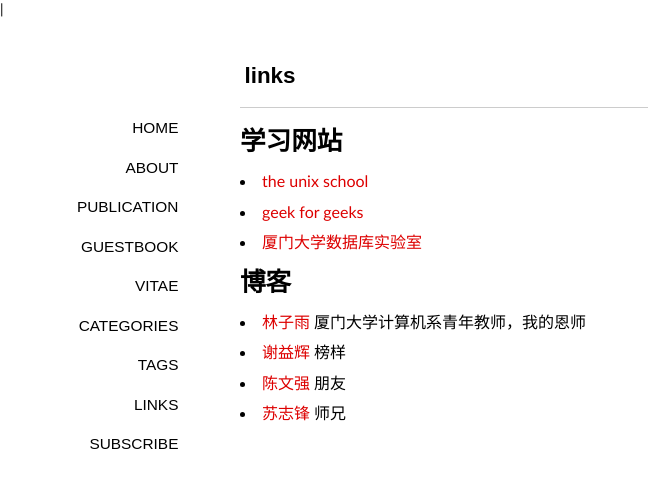
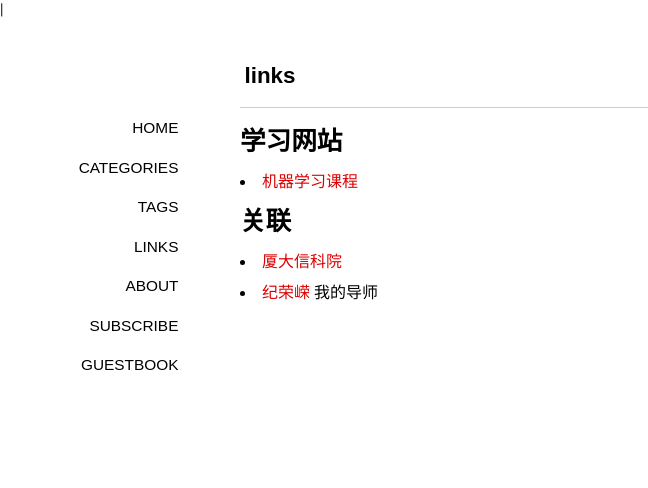
Before and after one commit to PianoCat/PianoCat.github.io, a Jekyll site: the page built from links/index.md, in a window 1280 px wide. Shown: the top 488 px of the page, without its empty margins (0-648 px from the left). Built offline with Jekyll 4.4.1, drawn with Linux system fonts in a browser that asks for light colours; some web fonts are replaced; Markdown is read by kramdown in place of the engine named in the settings; comment, search, counter and statistics services are not loaded.

Commit message:
博客修改

```diff
--- a/_layouts/default.html
+++ b/_layouts/default.html
@@ -20,14 +20,12 @@
 
         <nav>
         <span><a title="home page" class="" href="{{ site.url }}/">home</a></span>
-        <span><a title="about" class="" href="{{ site.url }}/about/">about</a></span>
-        <span><a title="publication" class="" href="{{ site.url }}/publication/">publication</a></span>
-        <span><a title="guestbook" class="" href="{{ site.url }}/guestbook/">guestbook</a></span>
-        <span><a title="vitae" class="" href="{{ site.url }}/vitae/">vitae</a></span>
         <span><a title="categories" class="" href="{{ site.url }}/categories/">categories</a></span>
         <span><a title="tags" class="" href="{{ site.url }}/tags/">tags</a></span>
         <span><a title="links" class="" href="{{ site.url }}/links/">links</a></span>
+		<span><a title="about" class="" href="{{ site.url }}/about/">about</a></span>
         <span><a title="subscribe by RSS" class="" href="http://feed.feedsky.com/laimingxing">subscribe</a></span>
+		<span><a title="guestbook" class="" href="{{ site.url }}/guestbook/">guestbook</a></span>
         </nav>
 
         <article class="content">
--- a/links/index.md
+++ b/links/index.md
@@ -1,29 +1,21 @@
 ---
 title: links
 layout: page
-pagetitle: 我爱你们
+pagetitle: 经常去的地方
 comments: yes
 ---
 
 # 学习网站
 
-- [the unix school][1]
-- [geek for geeks][2]
-- [厦门大学数据库实验室][3]
+- [机器学习课程][1]
 
 
-# 博客
+# 关联
 
-- [林子雨][6] 厦门大学计算机系青年教师，我的恩师
-- [谢益辉][4] 榜样
-- [陈文强][5] 朋友
-- [苏志锋][7] 师兄
+- [厦大信科院][2]
+- [纪荣嵘][3] 我的导师
 
 
-[1]: http://www.theunixschool.com/
-[2]: http://geeksforgeeks.org/
-[3]: http://dblab.xmu.edu.cn
-[4]: http://yihui.name
-[5]: http://irwenqiang.com
-[6]: http://www.cs.xmu.edu.cn/database/linziyu/index.html
-[7]: http://www.rocsky.name/
+[1]: http://v.163.com/special/opencourse/machinelearning.html
+[2]: http://information.xmu.edu.cn/portal/
+[3]: http://imt.xmu.edu.cn/rrji-cn.html
```
Also changed, not shown: _posts/2014-04-29-first-blog.md (+5 -7 lines), publication/index.md (deleted, +0 -13 lines), vitae/index.md (deleted, +0 -42 lines).
